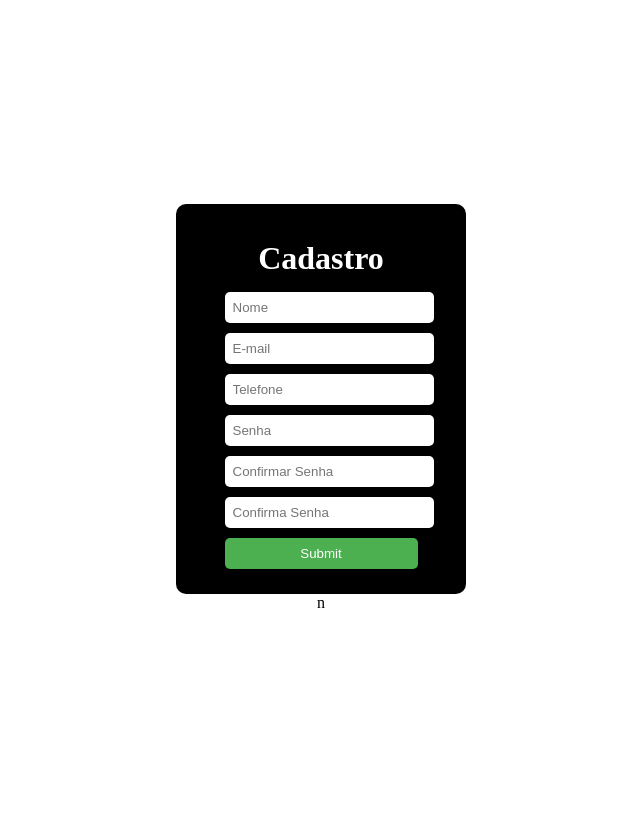
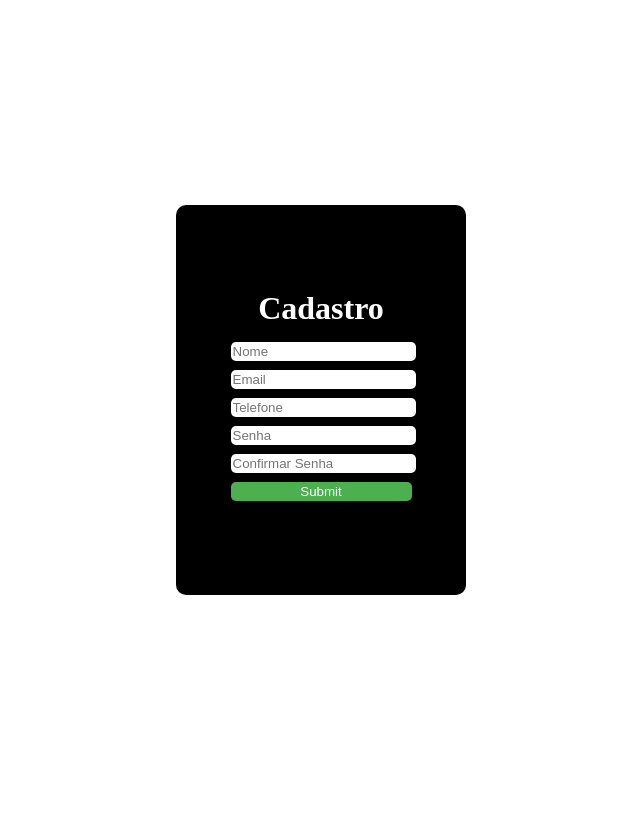
Before and after one commit to zZuiaSs/Kalangos-Souls, a PHP site: page / in a window 1280 px wide. Shown: the whole page, without its empty margins (319-959 px from the left). After the commit the page ends 595 px from the top, so only its background shows below. Run offline with PHP 8.4, Linux system fonts and the light colour scheme.

Commit message:
Update index.php

```diff
--- a/Pages/Cadastro/index.php
+++ b/Pages/Cadastro/index.php
@@ -1,32 +1,35 @@
 <!DOCTYPE html>
-<html lang="Pt - Br">
+<html lang="pt-BR">
 <head>
     <meta charset="UTF-8">
     <meta name="viewport" content="width=device-width, initial-scale=1.0">
     <title>Cadastro</title>
 </head>
+
 <body>
-        <div class="fundo">
-                        <h1>Cadastro</h1>
-            <form method = "post">
-                <input type="text" name = "inp1" placeholder = "Nome">
-                <input type="text" name = "inp2" placeholder = "E-mail">
-                <input type="text" name = "inp3" placeholder = "Telefone">
-                <input type="text" name = "inp4" placeholder = "Senha">
-                <input type="text" name = "inp5" placeholder = "Confirmar Senha">
-                <input type="text" name = "inp5" placeholder = "Confirma Senha">
-                <div class = "bt">
-                    <input type="submit">
-                </div>
-            </form>
-        </div>
+
+    <div class="fundo">
+        <h1>Cadastro</h1>
+
+        <form method="post">
+            <input type="text" name="inp1" placeholder="Nome">
+            <input type="text" name="inp2" placeholder="Email">
+            <input type="text" name="inp3" placeholder="Telefone">
+            <input type="text" name="inp4" placeholder="Senha">
+            <input type="text" name="inp5" placeholder="Confirmar Senha">
+
+            <div class="bt">
+                <input type="submit">
+            </div>
+        </form>
+    </div>
 
 </body>
 </html>
 
-n
+<!-- S T Y L E -->
+
     <style>
-   style>
         * {
             margin: 0;
             padding: 0;
@@ -78,14 +81,16 @@ n
             background-color: #45a049;
         }
 
-    </style>
+    input {
+        display: flex;
+        padding: 2px;
+        margin-bottom: 9px;
+    }
 
+    .bt {
+        display: flex;
+        justify-content: center;
+        align-items: center;
+    }
 
-</body>
-</html>
-
-
-
-
-                    <!-- Cadastro -->
-<!-- Email, Nome de usuário, Senha (confirmar senh), Telefone -->
+</style>
```
